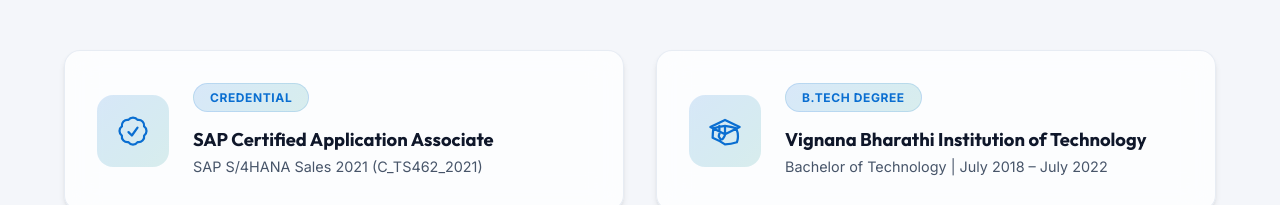
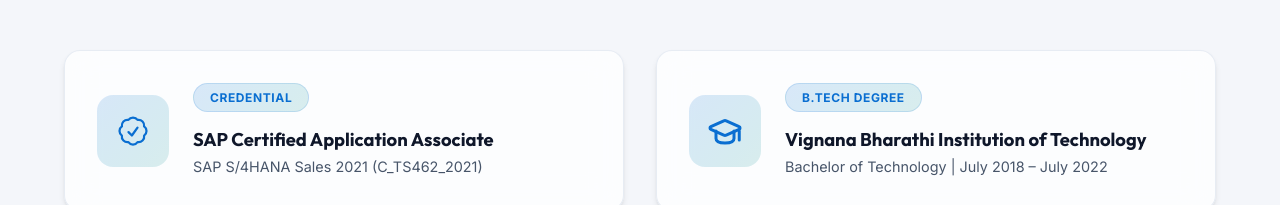
Before and after one commit to phanibhushan1911/vishnupriya-portfolio, a React (Vite) app: page / in a window 1280 px wide. Shown: the part 4270-4475 px from the top of the page. Built offline with nearby package versions, Linux system fonts and the light colour scheme.

Commit message:
fix: replace graduation cap icon with standard Lucide paths

```diff
--- a/src/components/Education.tsx
+++ b/src/components/Education.tsx
@@ -29,8 +29,10 @@ export const Education: React.FC = () => {
         {/* Education Card */}
         <article className="glass-card cert-badge-wrapper">
           <div className="cert-logo" aria-hidden="true">
-            <svg xmlns="http://www.w3.org/2000/svg" fill="none" viewBox="0 0 24 24" strokeWidth="1.5" stroke="currentColor">
-              <path strokeLinecap="round" strokeLinejoin="round" d="M4.26 10.147a60.436 60.436 0 0 0-.491 6.347A48.62 48.62 0 0 1 12 20.9c2.785 0 5.43-.478 7.893-1.363.15-.385.279-.78.386-1.187.244-.93.364-1.892.364-2.848 0-1.578-.316-3.11-.91-4.553M4.26 10.147a48.69 48.69 0 0 1 7.74-1.637m0 0a48.67 48.67 0 0 1 7.74 1.637m-7.74-1.637v5.625c0 .597-.172 1.17-.492 1.661l-.855 1.312a1.125 1.125 0 0 1-1.89 0l-.855-1.312A2.25 2.25 0 0 1 8.25 14.13V8.51M2.25 9.375 12 4.625l9.75 4.75-9.75 4.75-9.75-4.75Z" />
+            <svg xmlns="http://www.w3.org/2000/svg" viewBox="0 0 24 24" fill="none" stroke="currentColor" strokeWidth="2" strokeLinecap="round" strokeLinejoin="round">
+              <path d="M21.42 10.922a1 1 0 0 0-.019-1.838L12.83 5.18a2 2 0 0 0-1.66 0L2.6 9.08a1 1 0 0 0 0 1.832l8.57 3.908a2 2 0 0 0 1.66 0z" />
+              <path d="M6 12v5c0 2 2 3 6 3s6-1 6-3v-5" />
+              <path d="M21.5 12v6" />
             </svg>
           </div>
           <div className="cert-details">
```
